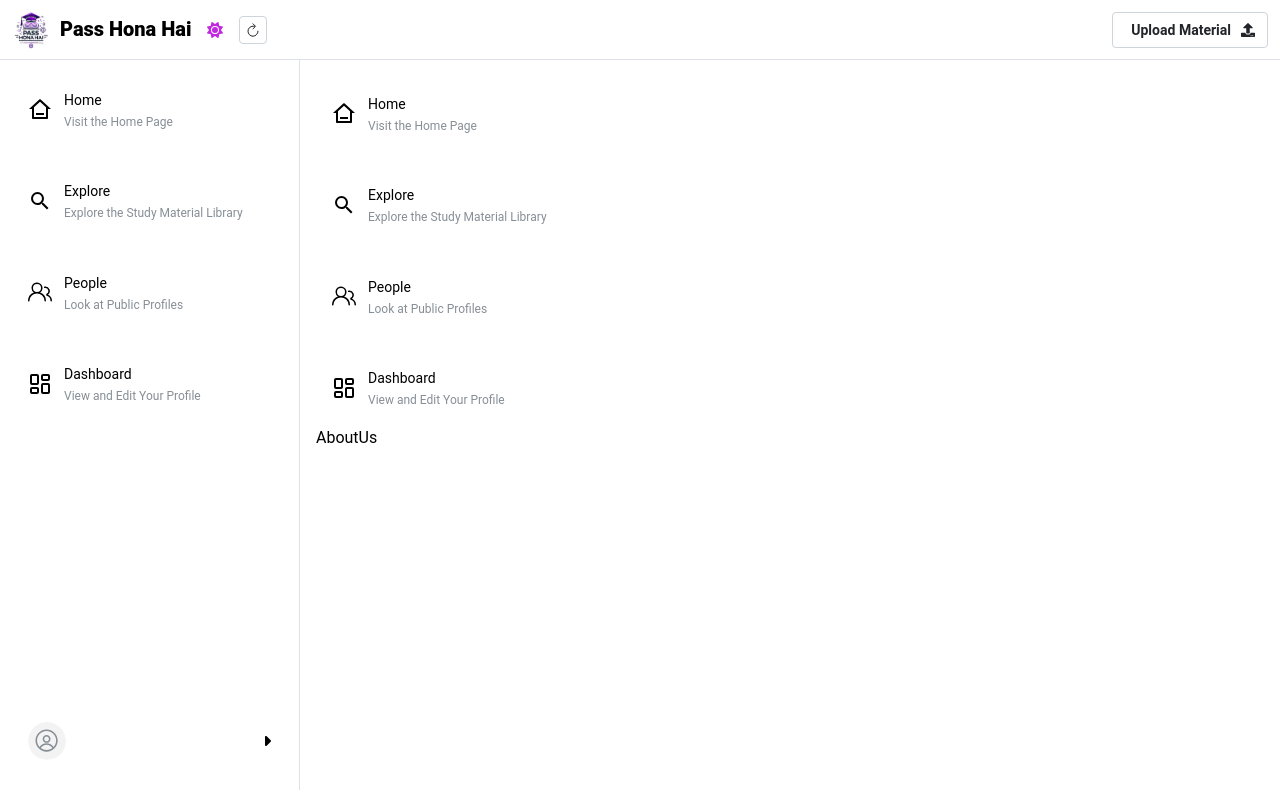
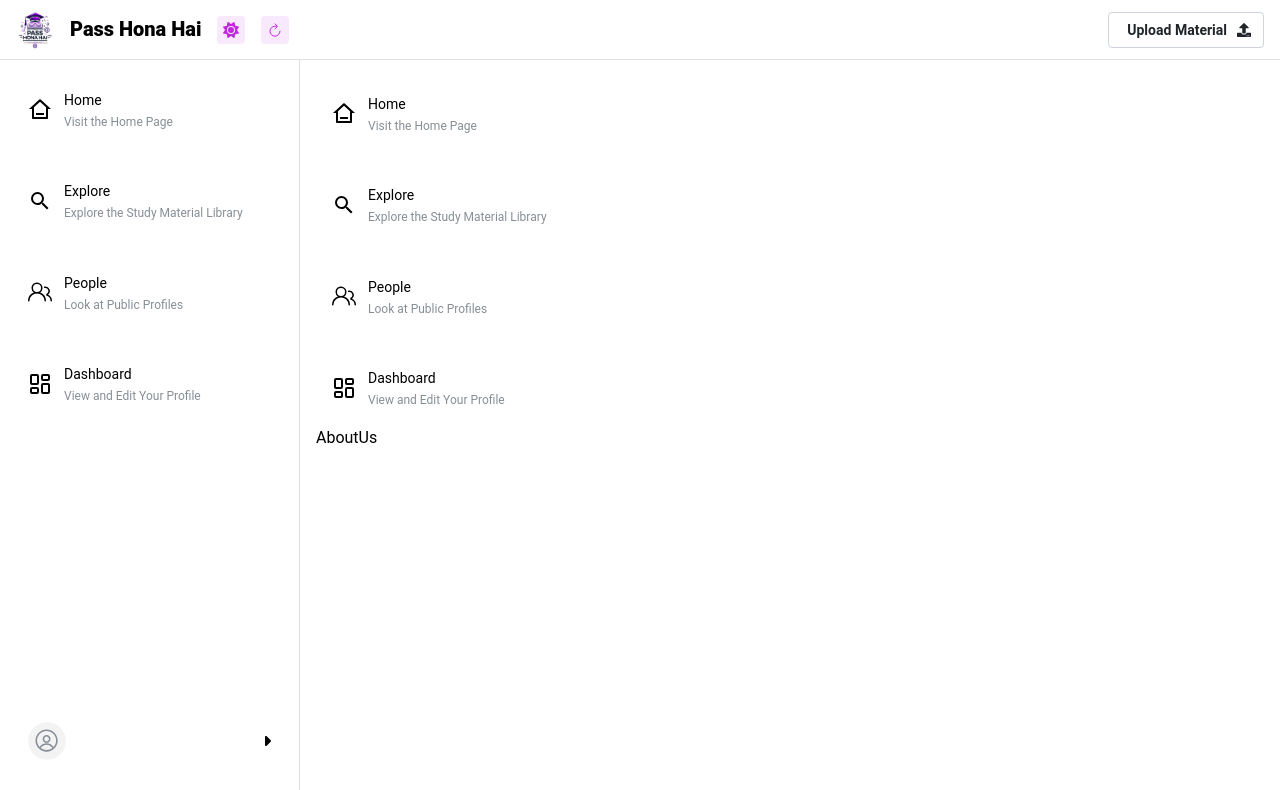
Before and after one commit to Danny-Wits/PassHonaHai, a React (Vite) app: page /about-us in a window 1280 px wide. Shown: the top 790 px of the page. Built offline with nearby package versions, Linux system fonts and the light colour scheme; no server answers.

Commit message:
updated the header a bit

```diff
--- a/src/NavBarPage.jsx
+++ b/src/NavBarPage.jsx
@@ -56,7 +56,12 @@ export function NavBarPage({ children }) {
       padding="md"
     >
       <AppShell.Header style={{ zIndex: 999 }}>
-        <Group h="100%" px="sm" align="center" gap={"xs"}>
+        <Group
+          h="100%"
+          px={isMobile ? "xs" : "md"}
+          align="center"
+          gap={isMobile ? "xs" : "md"}
+        >
           <Burger
             opened={opened}
             onClick={toggle}
@@ -73,7 +78,7 @@ export function NavBarPage({ children }) {
           <Text size={isMobile ? "md" : "xl"} fw={900}>
             Pass Hona Hai
           </Text>
-          <ActionIcon onClick={toggleColorScheme} variant={"transparent"}>
+          <ActionIcon onClick={toggleColorScheme} variant={"light"}>
             {colorScheme === "dark" ? (
               <FontAwesomeIcon icon={faMoon}></FontAwesomeIcon>
             ) : (
@@ -81,7 +86,7 @@ export function NavBarPage({ children }) {
             )}
           </ActionIcon>
           <ActionIcon
-            variant={"default"}
+            variant={"light"}
             onClick={async () => {
               setLoading(true);
               queryClient.refetchQueries([]).then(() => {
```
